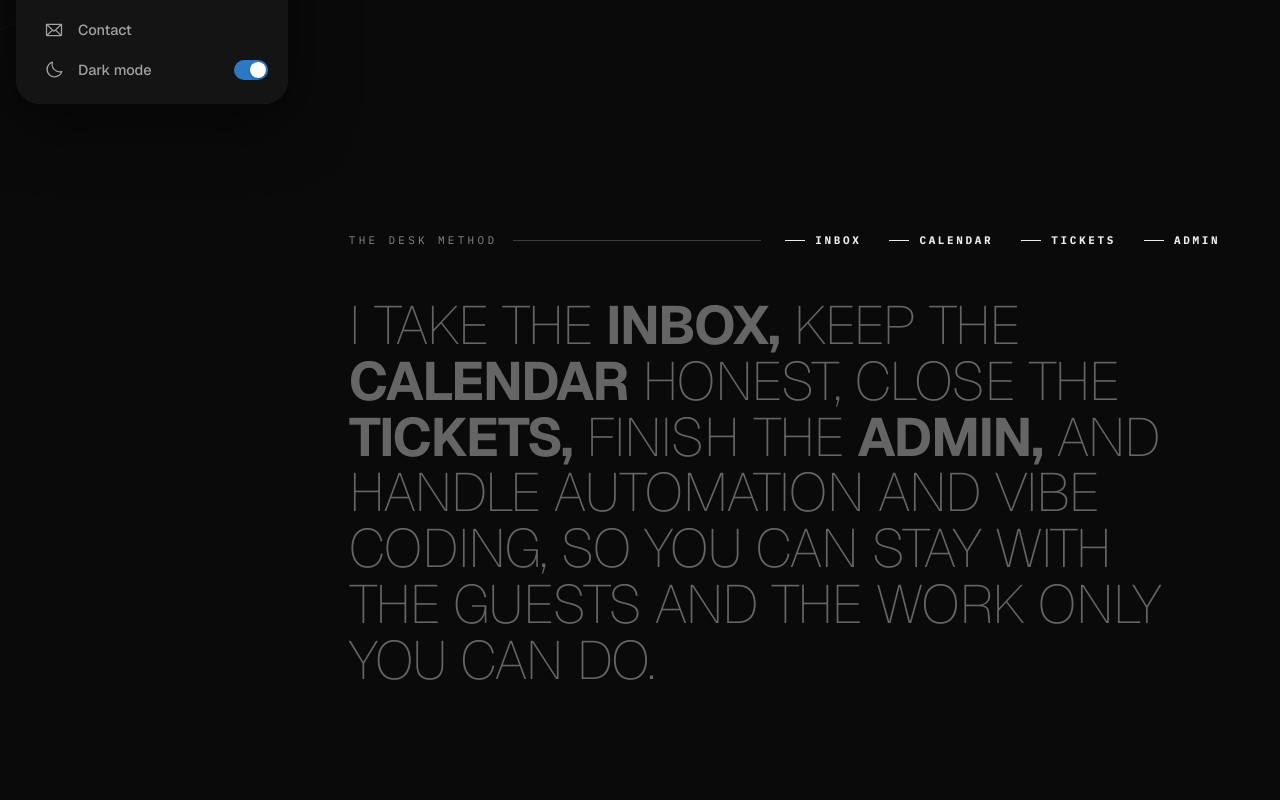
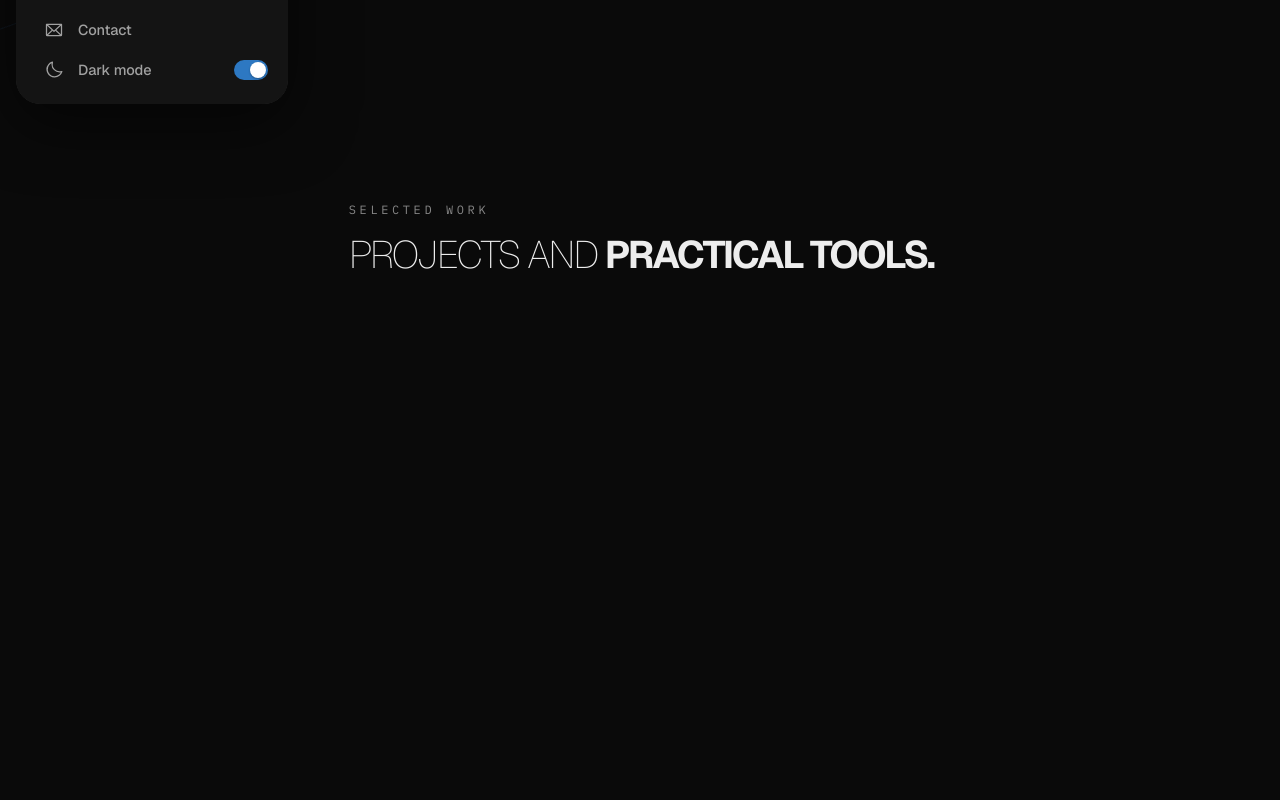
Before and after one commit to kheldescalzo/kheldescalzo.github.io, a React (Vite) app: page / in a window 1280 px wide. Shown: the part 680-1480 px from the top of the page. Built offline with nearby package versions, Linux system fonts and the light colour scheme.

Commit message:
Remove statement and automation flow sections from homepage

```diff
--- a/src/features/home/sections.ts
+++ b/src/features/home/sections.ts
@@ -1,8 +1,6 @@
 import type { ComponentType } from 'react'
 import { AboutSection } from './about/AboutSection'
 import { HeroSection } from './hero/HeroSection'
-import { AutomationSection } from './automation/AutomationSection'
-import { ManifestoSection } from './manifesto/ManifestoSection'
 import { ServicesSection } from './services/ServicesSection'
 import { WorkSection } from './work/WorkSection'
 import { ProofSection } from '@/features/proof/ProofPage'
@@ -17,8 +15,6 @@ export type HomeSection = { id: string; Component: ComponentType }
 
 export const homeSectionList: HomeSection[] = [
   { id: 'hero', Component: HeroSection },
-  { id: 'manifesto', Component: ManifestoSection },
-  { id: 'automation', Component: AutomationSection },
   { id: 'work', Component: WorkSection },
   { id: 'services', Component: ServicesSection },
   { id: 'about', Component: AboutSection },
```
